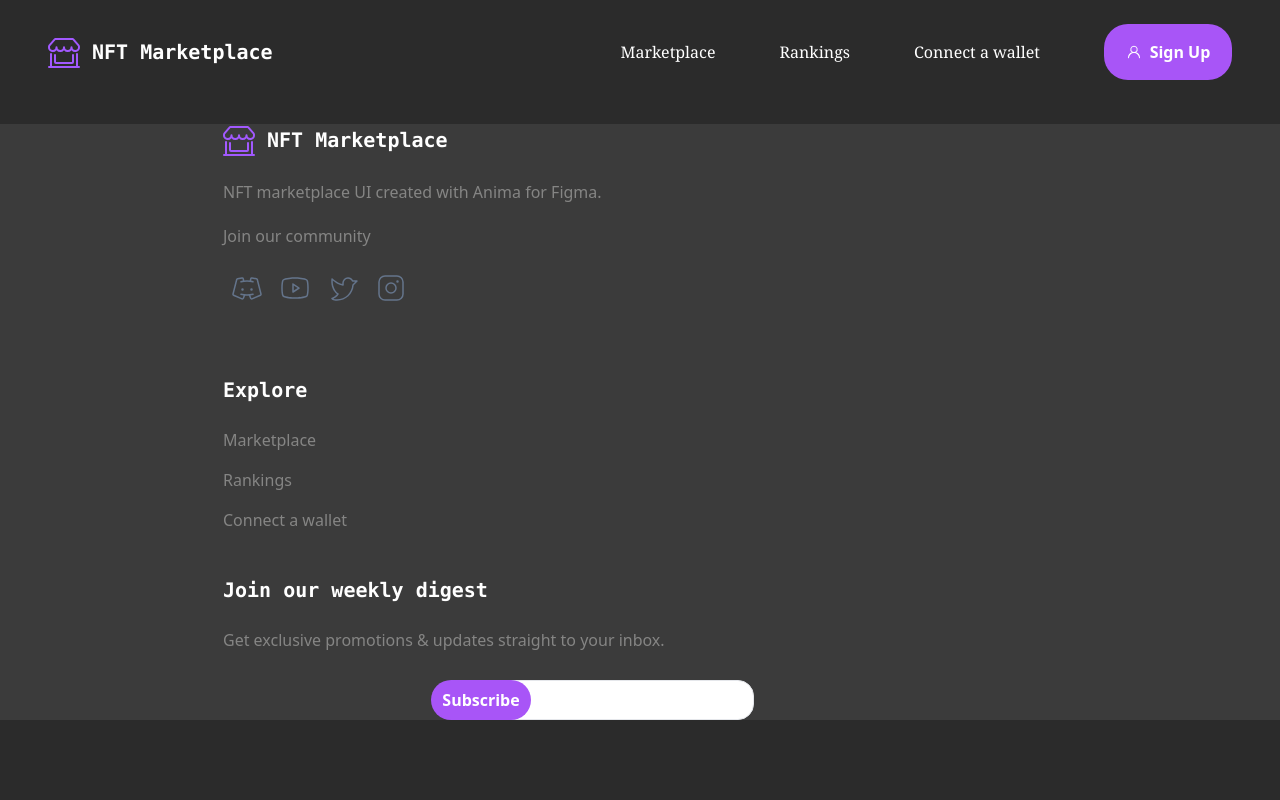
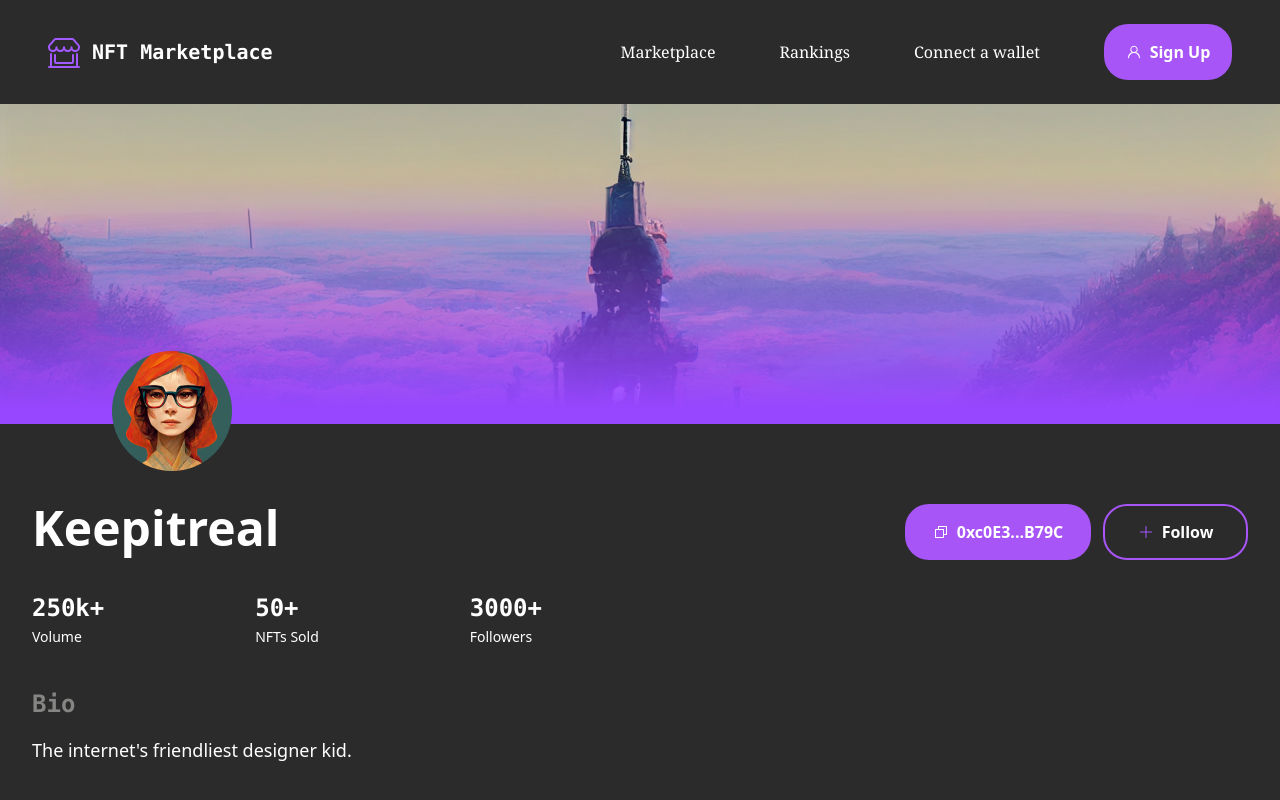
Before and after one commit to Panteagh/NFT-Marketplace, a React (Vite) app: page /ArtistPage/1 in a window 1280 px wide. Shown: the top 800 px of the page. Built offline with nearby package versions, Linux system fonts and the light colour scheme; data requests are answered from the project's data file.

Commit message:
Making Artist pages

```diff
--- /dev/null
+++ b/src/components/ArtistState/ArtistState.jsx
@@ -0,0 +1,22 @@
+import React from "react";
+
+function ArtistState({Volumevalue , NFTsSoldValue , FollowersValue}) {
+  return (
+    <div className="md:w-[510px] max-md:w-[390px] max-sm:w-[315px] flex justify-between items-center">
+      <div>
+        <h3 className="text-white font-mono font-bold text-2xl max-md:text-lg">{Volumevalue}</h3>
+        <span className="text-white text-sm">Volume</span>
+      </div>
+      <div>
+        <h3 className="text-white font-mono font-bold text-2xl max-md:text-lg">{NFTsSoldValue}</h3>
+        <span className="text-white text-sm">NFTs Sold</span>
+      </div>
+      <div>
+        <h3 className="text-white font-mono font-bold text-2xl max-md:text-lg">{FollowersValue}</h3>
+        <span className="text-white text-sm">Followers</span>
+      </div>
+    </div>
+  );
+}
+
+export default ArtistState;
--- a/src/components/BorderedButton/BorderedButton.jsx
+++ b/src/components/BorderedButton/BorderedButton.jsx
@@ -3,7 +3,7 @@ import React from 'react'
 function BorderedButton({icon , label , style}) {
   return (
     <div>
-       <button className={`${style} mt-8 bg-transparent border-2 border-purple-500 rounded-3xl h-14 flex justify-center items-center gap-2 font-sans font-semibold text-base text-white button transition duration-300 ease-in-out hover:bg-violet-700 hover:ring-2 hover:ring-violet-800 hover:shadow-xl hover:shadow-violet-500 focus:ring-violet-300 focus:shadow-violet-400`}>
+       <button className={`${style} bg-transparent border-2 border-purple-500 rounded-3xl h-14 flex justify-center items-center gap-2 font-sans font-semibold text-base text-white button transition duration-300 ease-in-out hover:bg-violet-700 hover:ring-2 hover:ring-violet-800 hover:shadow-xl hover:shadow-violet-500 focus:ring-violet-300 focus:shadow-violet-400`}>
         {icon}
         {label}
       </button>
--- a/src/pages/ArtistPage/ArtistPage.jsx
+++ b/src/pages/ArtistPage/ArtistPage.jsx
@@ -1,8 +1,91 @@
-import React from "react";
+import React, { useEffect, useState } from "react";
+import Header from "../../assets/images/HeaderCreatorPage.png";
+import { getApi, getNftData } from "../../components/services/api";
+import { useParams } from "react-router-dom";
+import ArtistState from "../../components/ArtistState/ArtistState";
+import Links from "../../components/links/Links";
+import Button from "../../components/Button/Button";
+import { PiCopy } from "react-icons/pi";
+import BorderedButton from "../../components/BorderedButton/BorderedButton";
+import { BsPlusLg } from "react-icons/bs";
+import NFTCard from "../../components/NFTCard/NFTCard";
 
 function ArtistPage() {
+  const { id } = useParams();
+  const [creatorData, setCreatorData] = useState([]);
+  const [NFTs , setNFTs] =useState([])
+
+  useEffect(() => {
+    getNftData(id).then((res) => {
+      setCreatorData(res);
+    });
+
+    getApi ().then (result =>{
+      setNFTs(result)
+    })
+
+  }, []);
+
   return (
-    <div></div>
+    <>
+      <div className="relative">
+        <img
+          className="w-full md:h-[320px max-md:h-[280px] max-sm:h-80"
+          src={Header}
+        />
+        <div className="w-32 h-32 rounded-lg absolute bottom-[-55px] left-28">
+          <img src={creatorData.Avatar} />
+        </div>
+      </div>
+      <div className=" lg:mx-32 max-sm:mx-3 mx-8 mt-20">
+        <div className="flex justify-between mt-10 max-md:flex-col-reverse max-md:justify-center max-md:items-center">
+
+          <div className="max-md:mt-8">
+            <h2 className="text-white text-5xl max-md:text-3xl max-sm:text-2xl font-bold">
+              {creatorData.Artistname}
+            </h2>
+            <div className="mt-10">
+              <ArtistState
+                Volumevalue="250k+"
+                NFTsSoldValue="50+"
+                FollowersValue="3000+"
+              />
+            </div>
+
+            <div className="mt-10">
+              <label className="text-[#858584]  font-bold text-2xl max-md:text-lg font-mono">
+                Bio
+              </label>
+              <p className="mt-4 text-white text-lg max-md:text-sm md:max-w-[605px]">
+                The internet's friendliest designer kid.
+              </p>
+            </div>
+
+            <div className="mt-10">
+            <label className="text-[#858584]  font-bold text-2xl max-md:text-lg font-mono ">
+            Links
+              </label>
+              <Links />
+            </div>
+          </div>
+          <div className="flex gap-3 ">
+          <Button style="bg-[#A259FF] md:w-[186px] text-white" label="0xc0E3...B79C" icon={<PiCopy color="white"/>}/>
+          <BorderedButton style="md:w-[145px]" icon={<BsPlusLg color="#A259FF" />} label="Follow" />
+          </div>
+        </div>
+
+      </div>
+        <div className="bg-[#353434] py-10">
+          <div className="lg:mx-32 max-sm:mx-3 mx-8 grid grid-cols-3 max-md:grid-cols-2 max-sm:grid-cols-1 gap-5">
+          {
+            NFTs.map(item =>(
+              <NFTCard {...item} />
+            ))
+          }
+
+          </div>
+        </div>
+    </>
   );
 }
 
--- a/src/pages/NFTpage/NFTpage.jsx
+++ b/src/pages/NFTpage/NFTpage.jsx
@@ -14,25 +14,27 @@ function NFTpage() {
   const { id } = useParams();
 
   const [NftData, setNftData] = useState({});
-  const [Nfts , setNfts] =useState([])
+  const [Nfts, setNfts] = useState([]);
 
   useEffect(() => {
     getNftData(id).then((res) => {
       setNftData(res);
     });
 
-    getApi() .then(result =>{
-      setNfts(result)
-      console.log(result)
-    })
+    getApi().then((result) => {
+      setNfts(result);
+      console.log(result);
+    });
   }, []);
 
   return (
-    <div>
+    <>
       <div>
-        <img className="w-full md:h-[560px] max-md:h-[420px] max-sm:h-80" src={NftData.NFTimg} />
+        <img
+          className="w-full md:h-[560px] max-md:h-[420px] max-sm:h-80"
+          src={NftData.NFTimg}
+        />
       </div>
-
 
       <div className=" lg:ml-32 max-sm:mx-3 mx-8 mt-10">
         <div className="flex lg:flex-row-reverse max-lg:flex-row-reverse max-sm:flex-col justify-between max-sm:items-center">
@@ -50,7 +52,7 @@ function NFTpage() {
             />
           </div>
 
-          <div className="">
+          <div>
             <div>
               <h2 className="text-white font-bold text-5xl max-md:text-lg">
                 {NftData.NFTname}
@@ -64,8 +66,8 @@ function NFTpage() {
               <label className="text-[#858584]  font-bold text-2xl max-md:text-lg font-mono">
                 Created By
               </label>
-              <Link to="">
-                <div className="flex gap-4 items-center mt-4">
+              <Link to={`/ArtistPage/${id}`}>
+                <div className="flex gap-4 items-center mt-4 hover:scale-95 duration-700">
                   <img
                     className="w-6 h-6 rounded-s-full"
                     src={NftData.Avatar}
@@ -106,11 +108,15 @@ function NFTpage() {
               <div className="flex-col mt-4">
                 <div className="flex  gap-2 items-center">
                   <CiGlobe color="#858584" size={24} />
-                  <span className="text-white text-xl max-md:text-lg">View on Etherscan</span>
+                  <span className="text-white text-xl max-md:text-lg">
+                    View on Etherscan
+                  </span>
                 </div>
                 <div className="flex gap-2 items-center mt-2">
                   <CiGlobe color="#858584" size={24} />
-                  <span className="text-white text-xl max-md:text-lg">View Original</span>
+                  <span className="text-white text-xl max-md:text-lg">
+                    View Original
+                  </span>
                 </div>
               </div>
             </div>
@@ -126,7 +132,6 @@ function NFTpage() {
                 <Tag label="moon" />
                 <Tag label="Star" />
               </div>
-
             </div>
           </div>
         </div>
@@ -142,18 +147,13 @@ function NFTpage() {
           </div>
 
           <div className="grid md:grid-cols-3 max-md:grid-cols-2 max-sm:grid-cols-1 mx-auto gap-x-6 mt-6">
-              {
-                Nfts.map((item)=>(
-
-                  <NFTCard {...item}/>
-
-                ))
-              }
+            {Nfts.map((item) => (
+              <NFTCard {...item} />
+            ))}
           </div>
         </div>
       </div>
-
-    </div>
+    </>
   );
 }
 
```
Also changed, not shown: src/assets/images/HeaderCreatorPage.png (added).
